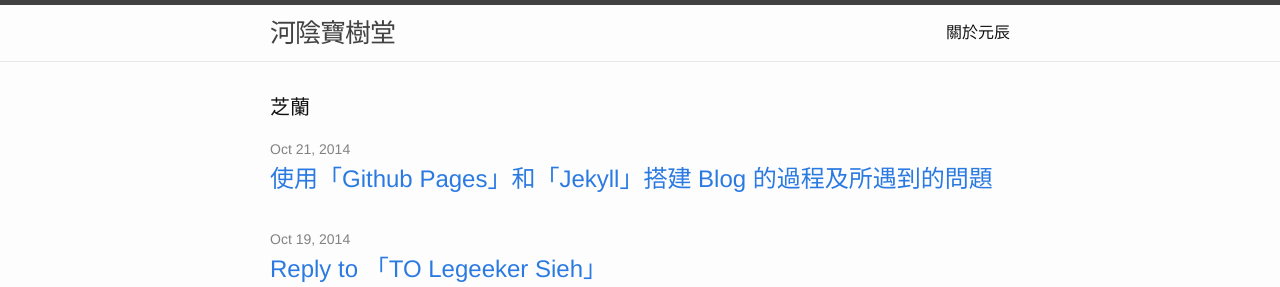
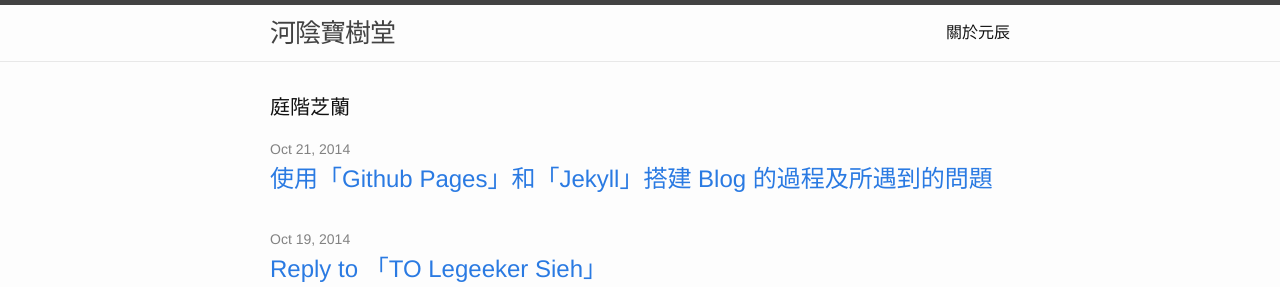
Before and after one commit to ba11aStone/erstern.github.io, a Jekyll site: the page built from index.html, in a window 1280 px wide. Shown: the top 287 px of the page. Built offline with Jekyll 4.4.1, drawn with Linux system fonts in a browser that asks for light colours; the list of posts is cut into pages by our own code.

Commit message:
*庭階芝蘭

```diff
--- a/index.html
+++ b/index.html
@@ -4,7 +4,7 @@ layout: default
 
 <div class="home">
 
-  <h1 class="page-heading">芝蘭</h1>
+  <h1 class="page-heading">庭階芝蘭</h1>
 
   <ul class="post-list">
     {% for post in site.posts %}
```
